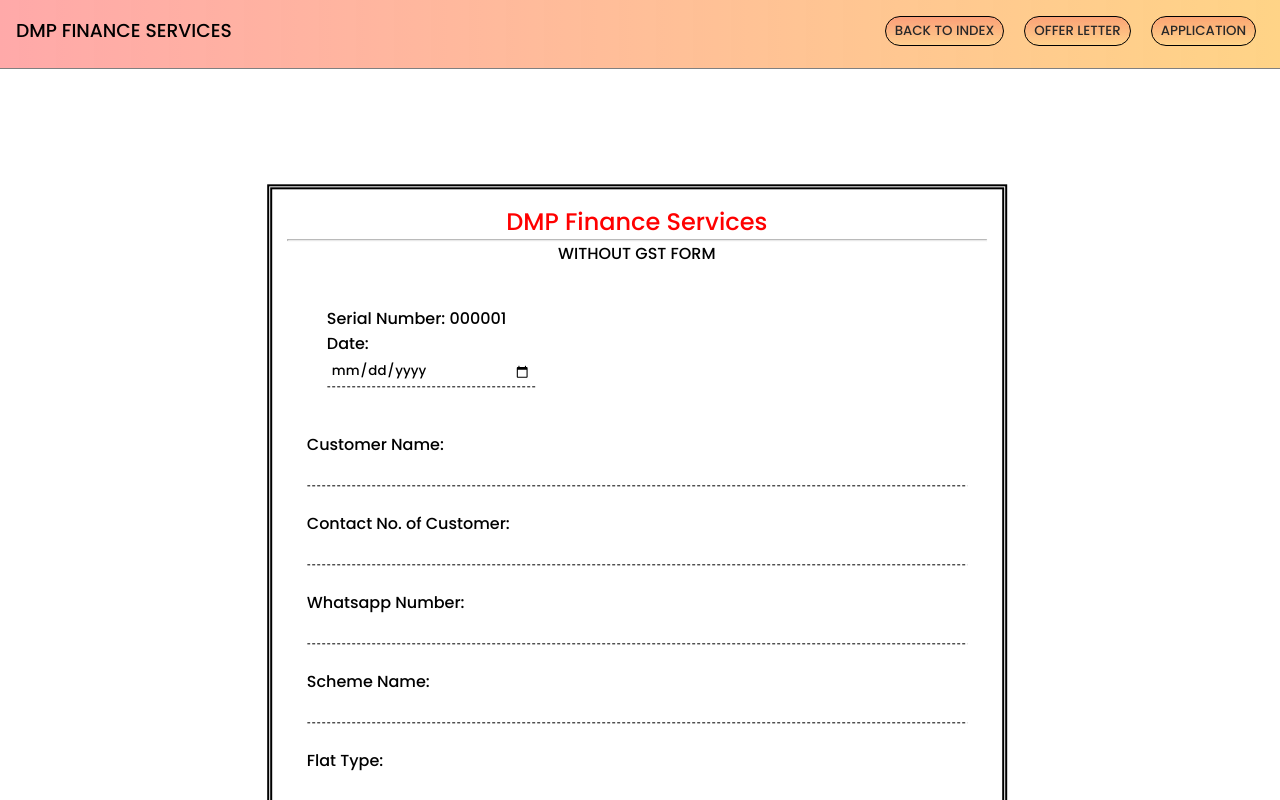
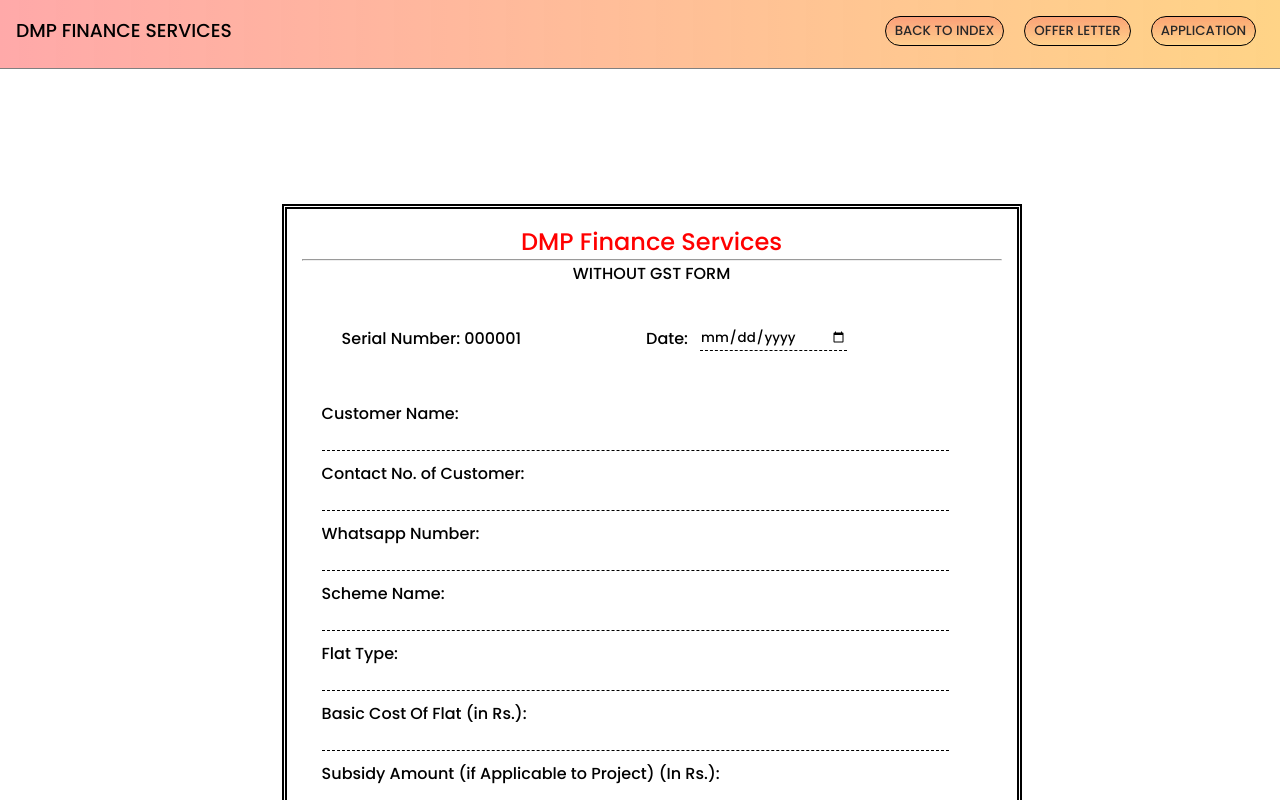
Before and after one commit to 46775/Form, a plain HTML site: page withoutGst.html in a window 1280 px wide. Drawn offline with nearby package versions, Linux system fonts and the light colour scheme; files whose address does not match are found by name.

Commit message:
neccessary update

```diff
--- a/styles/style.css
+++ b/styles/style.css
@@ -79,42 +79,33 @@
 
 .head-form {
   display: grid;
-  margin-top: 40px;
-  margin-left: 40px;
+  grid-template-columns: 1fr 1fr;
+  grid-template-rows: 1fr;
+  margin: 40px;
+  width: 87%;
 }
 
-.head-form > input {
-  width: 200px;
-  display: inline-block;
+.date {
+  display: flex;
+  float: left;
+  width: fit-content;
+}
+
+.date > label {
+  width: 70px;
 }
 
 .form,
 .formOne {
-  display: flex;
-  margin-left: 22%;
-  margin-top: 3%;
-  transform: translate(-2%, 3%);
+  display: inline-block;
+  margin: 10% 22%;
   width: 700px;
   padding: 15px;
   border: 5px double rgb(0, 0, 0);
 }
 
 .formOne {
-  display: flex;
-  margin-left: 22%;
-  margin-top: 7%;
-  transform: translate(-2%, 7%);
-  width: 700px;
-  padding: 15px;
-  border: 5px double rgb(0, 0, 0);
-}
-
-input {
-  width: 100%;
-  display: grid;
-  border: none;
-  border-bottom: 1px dashed;
-  padding: 4px;
+  margin-top: 0;
 }
 
 .input-details {
@@ -122,7 +113,15 @@
 }
 
 input {
-  margin-bottom: 25px;
+  display: inline-block;
+  width: 95%;
+  border: none;
+  border-bottom: 1px dashed;
+}
+
+.input-details > label {
+  display: block;
+  padding-top: 10px;
 }
 
 .conditions > input {
@@ -138,7 +137,6 @@
   overflow: hidden;
   width: 100%;
   border-collapse: collapse;
-  line-height: 1.2;
 }
 
 table,
@@ -147,13 +145,18 @@
   border: 1px solid black;
 }
 
+tr > td > input {
+  background-color: rgba(100, 100, 100, 0.212);
+}
+
 th,
 td {
-  padding: 2px;
-  text-align: left;
+  padding: 1px;
+  text-align: center;
 }
 
 th {
+  text-align: center;
   background-color: #f2f2f2;
 }
 
@@ -162,9 +165,8 @@
 }
 
 .Tconditions {
-  margin: 15px;
+  margin: 5px;
   line-height: 1.2;
-
   list-style-type: decimal;
 }
 
--- a/withoutGst.html
+++ b/withoutGst.html
@@ -35,13 +35,14 @@
 
         <div class="head-form">
           <div id="serial-number">Serial Number: 000001</div>
-
+          <div class="date">
           <label for="Date">Date: </label>
           <input type="date" />
         </div>
+        </div>
 
         <div class="input-details">
-          <label for="Customer Name"></label>Customer Name:
+          <label for="Customer Name">Customer Name:</label>
           <input type="text" id="name" />
 
           <label for="Contact No. of Customer">Contact No. of Customer: </label>
@@ -56,25 +57,17 @@
           <label for="Flat type">Flat Type: </label>
           <input type="text" name="" id="" />
 
-          <label for="Basic Cost Of Flat (in Rs.)">
-            Basic Cost Of Flat (in Rs.):
-          </label>
+          <label for="Basic Cost Of Flat (in Rs.)">Basic Cost Of Flat (in Rs.):</label>
           <input type="text" name="" id="" />
 
-          <label for="Subsidy Amount (if Applicable to Project) (In Rs.)"
-            >Subsidy Amount (if Applicable to Project) (In Rs.):</label
-          >
+          <label for="Subsidy Amount (if Applicable to Project) (In Rs.)">Subsidy Amount (if Applicable to Project) (In Rs.):</label>
           <input type="number" />
 
-          <label for="Mode of Payment (Cash/DD/Cheque/M.O.) (In Rs.)"
-            >Mode of Payment (Cash/DD/Cheque/M.O.) (In Rs.):
-          </label>
+          <label for="Mode of Payment (Cash/DD/Cheque/M.O.) (In Rs.)">Mode of Payment (Cash/DD/Cheque/M.O.) (In Rs.):</label>
           <input type="text" />
 
           <label for="DD/cheque/M.O Number">DD/cheque/M.O Number: </label>
           <input type="number" />
-
-
 
           <label for="Flat No.">Flat No.: </label>
           <input type="number" />
```
Also changed, not shown: withGst.html (+5 -4 lines).
